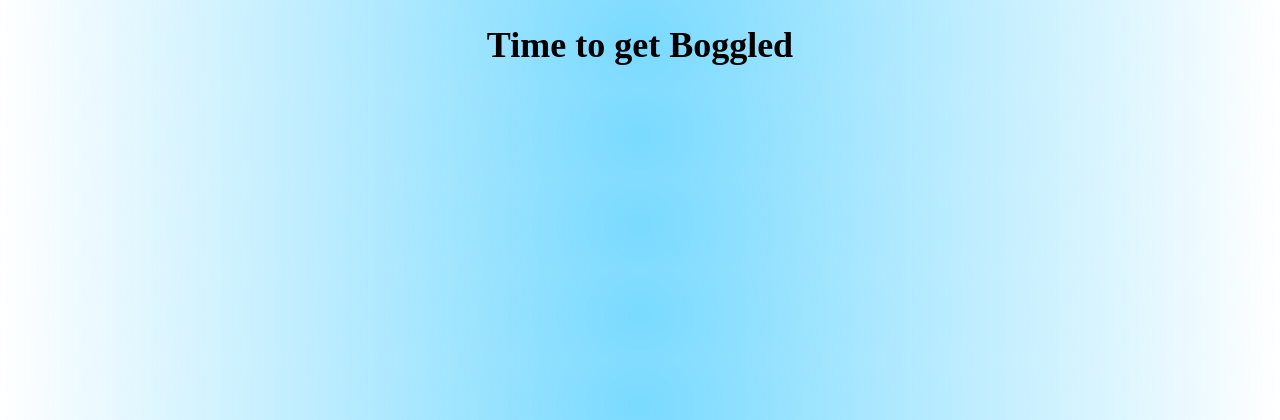
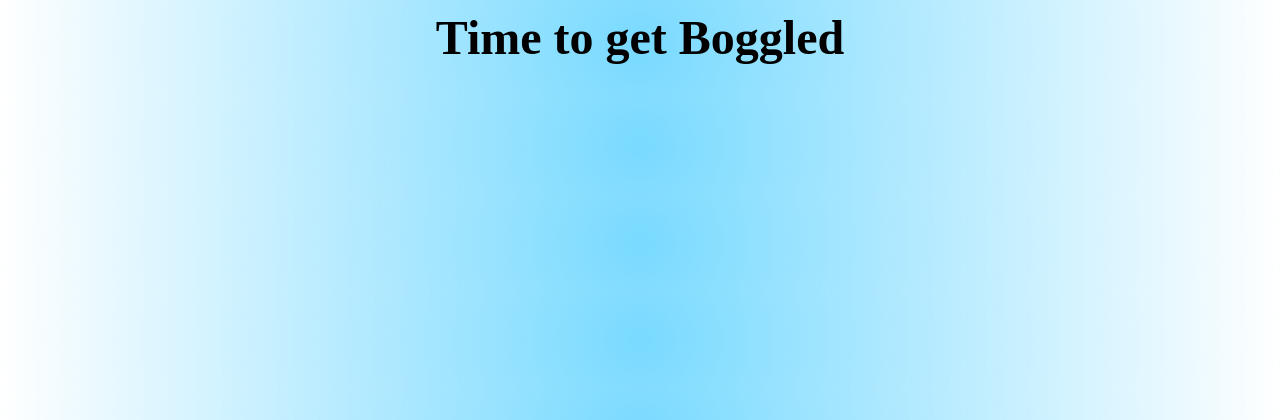
Before and after one commit to NSoucier/Flask-Boggle-Game, a Flask app: template templates/base.html in a window 1280 px wide. Shown: the top 420 px of the page. Run offline with Flask 3, Linux system fonts and the light colour scheme; the template is opened without the code that fills it, so the values that code supplies are empty; parts of the project's set-up code (start-up, migrations or seed data) failed here and were passed over.

Commit message:
more changes to front end

```diff
--- a/static/app.css
+++ b/static/app.css
@@ -8,6 +8,11 @@ body {
 
 html {
     background-image: radial-gradient(circle, #18bfff94, #ffffff);
+}
+
+#title {
+    font-size: 3rem;
+    margin-top: 10px;
 }
 
 table {
@@ -64,10 +69,10 @@ form {
 #restart {
     color: white;
     background-color: rgb(41 47 231 / 79%);
-    border-radius: 10%;
+    border-radius: 8px;
     border: none;
-    padding: 10px;
-    margin-left: 20px;
+    padding: 7px 10px;
+    margin-left: 250px;
     margin-bottom: 20px;
     display: inline-block;
     cursor: pointer;
--- a/static/app.js
+++ b/static/app.js
@@ -55,8 +55,10 @@ function startTimer() {
     let timerID = setInterval(countdown, 1000);
     function countdown() {
         timer--;
-        $timer.text(`     Timer: ${timer}`)
+        $timer.text(`Timer: ${timer}`)
         if (timer === 0) { // stop timer when it reaches 0
+            $timer.text(`Game over!`)
+            $timer.css('color', 'red')
             clearInterval(timerID)
             storeResults();
         }
--- a/templates/base.html
+++ b/templates/base.html
@@ -8,7 +8,7 @@
     <link rel="icon" type="image/x-icon" href="/static/favicon.ico">
 </head>
 <body>
-    <h1>Time to get Boggled</h1>
+    <h1 id="title">Time to get Boggled</h1>
 
     {% block content %} {% endblock %}
 
--- a/templates/game.html
+++ b/templates/game.html
@@ -7,7 +7,7 @@
 <h2 id="highscore">Highscore: {{highscore}}</h2>
 <h2 id="timer">Timer: 60</h2>
 <form action="/">
-    <button id="restart">Restart</button>
+    <button id="restart">New Game!</button>
 </form>
 
 <!-- Gameboard display -->
```
